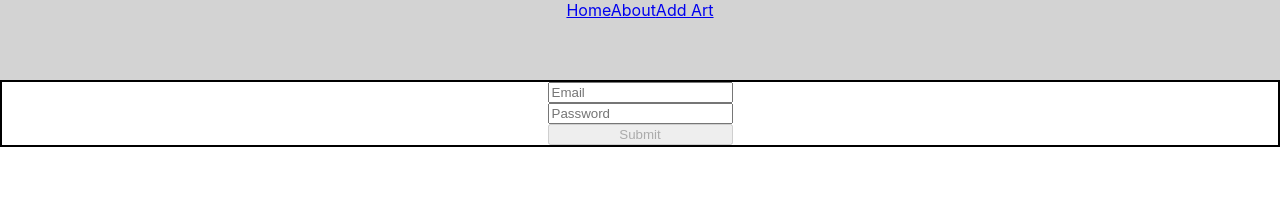
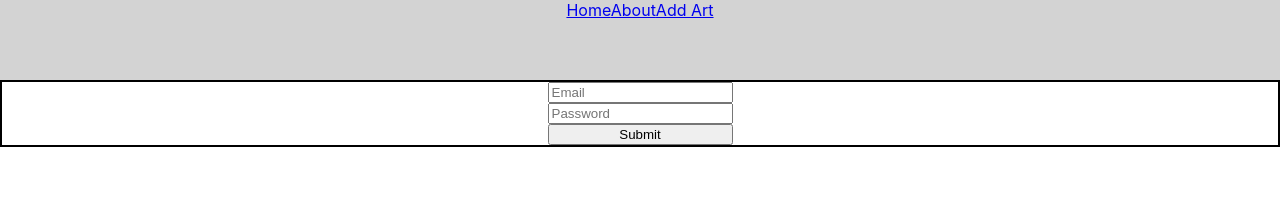
Before and after one commit to tbone9/streetartdenver, a React (Create React App) app: page /login in a window 1280 px wide. Shown: the top 197 px of the page. Built offline with nearby package versions, Linux system fonts and the light colour scheme; no server answers.

Commit message:
added firebase creds, login page, private route, auth context

```diff
--- /dev/null
+++ b/src/Auth/Auth.js
@@ -0,0 +1,22 @@
+import React, { useEffect, useState } from 'react';
+import app from '../firebase';
+
+export const AuthContext = React.createContext();
+
+export const AuthProvider = ({ children }) => {
+    const [currentUser, setCurrentUser] = useState(null);
+
+    useEffect(() => {
+        app.auth().onAuthStateChanged(setCurrentUser);
+    }, []);
+
+    return (
+        <AuthContext.Provider
+            value={{
+                currentUser
+            }}
+        >
+            {children}
+        </AuthContext.Provider>
+    );
+};
--- /dev/null
+++ b/src/PrivateRoute/PrivateRoute.js
@@ -0,0 +1,21 @@
+import React, { useContext } from 'react';
+import { Route, Redirect } from 'react-router-dom';
+import { AuthContext } from '../Auth/Auth';
+
+const PrivateRoute = ({ component: RouteComponent, ...rest }) => {
+    const { currentUser } = useContext(AuthContext);
+    return (
+        <Route
+            {...rest}
+            render={routeProps =>
+                !!currentUser ? (
+                    <RouteComponent {...routeProps} />
+                ) : (
+                        <Redirect to={'/login'} />
+                    )
+            }
+        />
+    );
+};
+
+export default PrivateRoute;
--- a/src/index.js
+++ b/src/index.js
@@ -3,15 +3,11 @@
 import './index.css';
 import App from './pages/App/App';
 import * as serviceWorker from './serviceWorker';
-import { BrowserRouter as Router, Route } from 'react-router-dom';
-import * as firebase from 'firebase';
-import firebaseConfig from './firebase';
-
-
-firebase.initializeApp(firebaseConfig);
 
 ReactDOM.render(
-  <Router><Route component={App} /></Router>,
+  <React.StrictMode>
+    <App />
+  </React.StrictMode>,
   document.getElementById('root')
 );
 
--- a/src/pages/AddArt/AddArt.jsx
+++ b/src/pages/AddArt/AddArt.jsx
@@ -1,5 +1,6 @@
 import React, { Component } from 'react';
-import './styles.css';
+import '../formStyles.css';
+import app from '../../firebase';
 
 class AddArt extends Component {
 
@@ -37,7 +38,11 @@
                 })
             }
         }
+    }
 
+    handleLogOut = () => {
+        app.auth().signOut();
+        this.props.history.push('/');
     }
 
     render() {
@@ -62,6 +67,7 @@
                         <button type='submit'>Add</button>
                     </form>
                 </div>
+                <button onClick={this.handleLogOut}>Sign Out</button>
             </>
         )
     }
--- a/src/pages/AddArt/styles.css
+++ /dev/null
@@ -1,4 +0,0 @@
-form {
-    display: flex;
-    flex-direction: column;
-}
--- a/src/pages/App/App.js
+++ b/src/pages/App/App.js
@@ -1,6 +1,6 @@
 import React from 'react';
 import './App.css';
-import { Route, Switch } from 'react-router-dom';
+// import { Route, Switch } from 'react-router-dom';
 // ---------- PAGES -------------//
 import About from '../About/About';
 import MainPage from '../MainPage/MainPage';
@@ -9,22 +9,27 @@
 //----------- COMPONENTS ----------//
 import Header from '../../components/Header/Header';
 import Footer from '../../components/Footer/Footer';
+import { AuthProvider } from '../../Auth/Auth';
+import PrivateRoute from '../../PrivateRoute/PrivateRoute';
+import { BrowserRouter as Router, Route } from 'react-router-dom';
 
 function App() {
   return (
     <div className="App">
+      <AuthProvider>
+        <Router>
 
           <Header id='header' />
 
           <main>
-        <Switch>
             <Route exact path='/' component={MainPage} />
             <Route exact path='/about' component={About} />
             <Route exact path='/login' component={Login} />
-          <Route exact path='/addart' component={AddArt} />
-        </Switch>
+            <PrivateRoute exact path='/addart' component={AddArt} />
           </main>
 
+        </Router>
+      </AuthProvider>
       <Footer />
 
     </div>
--- a/src/pages/Login/Login.jsx
+++ b/src/pages/Login/Login.jsx
@@ -1,43 +1,42 @@
-import React, { Component } from 'react';
-import './styles.css';
+import React, { useCallback, useContext } from 'react';
+import { withRouter, Redirect } from 'react-router';
+import app from '../../firebase';
+import { AuthContext } from '../../Auth/Auth';
+import '../formStyles.css';
 
-class Login extends Component {
-    constructor() {
-        super();
-        this.state = {
-            email: '',
-            password: ''
-        }
+const Login = ({ history }) => {
+    const handleLogin = useCallback(
+        async event => {
+            event.preventDefault();
+            const { email, password } = event.target.elements;
+            try {
+                await app
+                    .auth()
+                    .signInWithEmailAndPassword(email.value, password.value);
+                history.push('/addart');
+            } catch (error) {
+                alert(error);
+            }
+        },
+        [history]
+    );
+
+    const { currentUser } = useContext(AuthContext);
+
+    if (currentUser) {
+        return <Redirect to='/addart' />
     }
 
+    return (
+        <div className='formContainer'>
+            <form onSubmit={handleLogin}>
+                <input required type='email' placeholder='Email' name='email' />
+                <input required type='password' placeholder='Password' name='password' />
+                <button type='submit'>Submit</button>
+            </form>
+        </div>
+    )
 
-    handleChange = (e) => {
-        this.setState({
-            [e.target.name]: e.target.value
-        });
-    }
-
-    handleLogin = (e) => {
-        e.preventDefault();
-        alert('Looks good!');
-        this.props.history.push('/addart');
-    }
-
-    isLoginInvalid() {
-        return !(this.state.email && this.state.password);
-    }
-
-    render() {
-        return (
-            <div className='formContainer'>
-                <form onSubmit={this.handleLogin}>
-                    <input required type='email' placeholder='Email' name='email' onChange={this.handleChange} />
-                    <input required type='password' placeholder='Password' name='password' onChange={this.handleChange} />
-                    <button disabled={this.isLoginInvalid()} type='submit'>Submit</button>
-                </form>
-            </div>
-        )
-    }
 }
 
-export default Login;
+export default withRouter(Login);
--- a/src/pages/Login/styles.css
+++ b/src/pages/formStyles.css
@@ -3,10 +3,7 @@
     justify-content: center;
     border: 2px solid black;
 }
-/* form {
+form {
     display: flex;
     flex-direction: column;
-    width: 80vw;
-    justify-content: center;
-    align-items: center;
-}  */
+}
```
Lines whose indentation alone changed are shown as unchanged.
